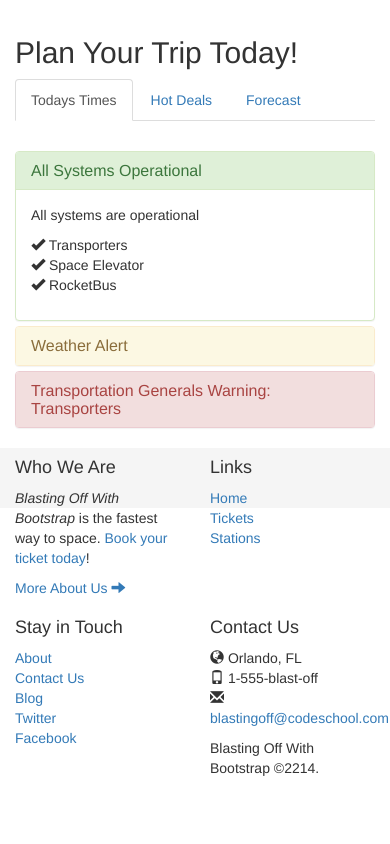
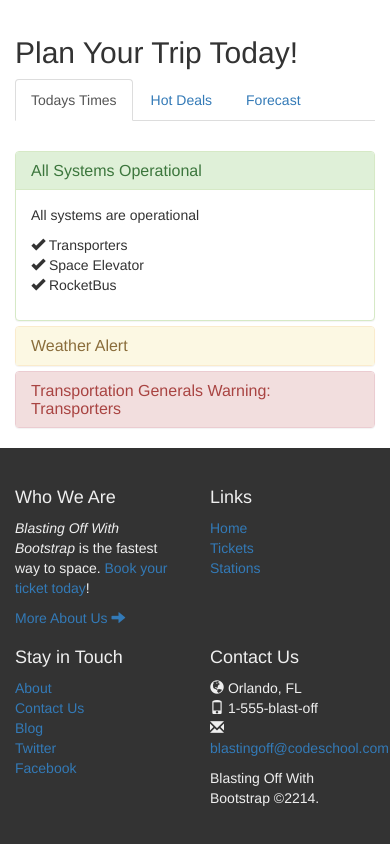
Before and after one commit to jordy248/cs-blasting-off-with-bootstrap, a plain HTML site: page index.html in a window 390 px wide. Shown: the part 1874-2718 px from the top of the page. Before the commit the page ends 2662 px from the top, so only its background shows below. Drawn offline with nearby package versions, Linux system fonts and the light colour scheme.

Commit message:
Update main.css

```diff
--- a/css/main.css
+++ b/css/main.css
@@ -6,15 +6,17 @@ html {
 }
 body {
   /* Margin bottom by footer height */
-  margin-bottom: 60px;
+  margin-bottom: 220px;
 }
 .footer {
   position: absolute;
   bottom: 0;
   width: 100%;
   /* Set the fixed height of the footer here */
-  height: 60px;
-  background-color: #f5f5f5;
+  height: 220px;
+  background-color: #333;
+  color: #efefef;
+  padding: 30px 0;
 }
 
 /* Custom styles
@@ -22,3 +24,12 @@ body {
 .features .glyphicon{
   font-size: 32px;
 }
+
+@media only screen and (max-width: 768px){
+  body{
+    margin-bottom: 400px;
+  }
+  .footer{
+    height: 400px;
+  }
+}
```
